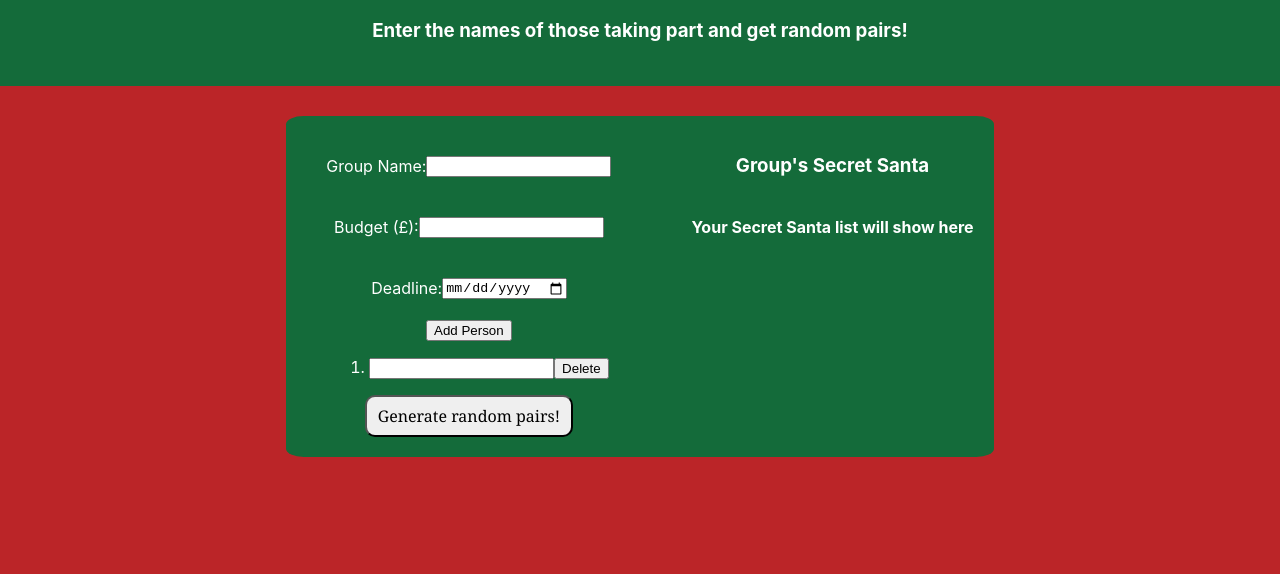
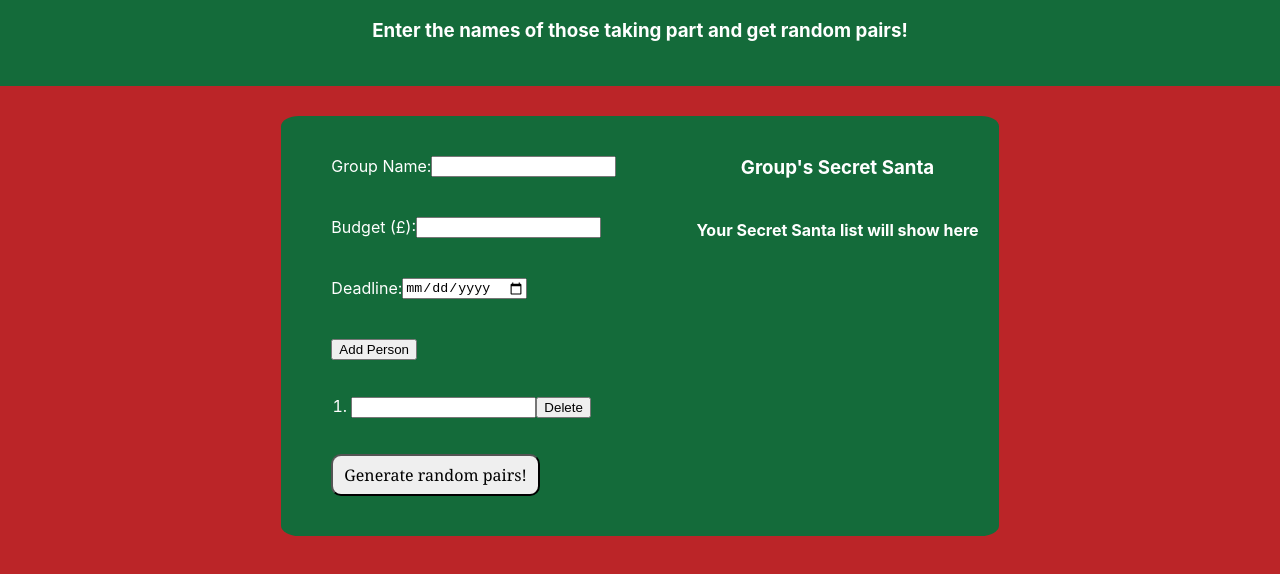
Before and after one commit to W1llB/Secret_Santa_Frontend, a React app in the folder secretsanta/: page / in a window 1280 px wide. Shown: the part 88-662 px from the top of the page. Built offline with nearby package versions, Linux system fonts and the light colour scheme.

Commit message:
aligned inputs

```diff
--- a/secretsanta/src/components/App/App.css
+++ b/secretsanta/src/components/App/App.css
@@ -38,9 +38,10 @@ body {
 .formContainer {
   display: flex;
   flex-direction: column;
-  align-items: center;
+  align-items: flex-start;
   justify-content: center;
   margin-right: 10px;
+  margin-left: 10px;
   padding: 20px;
   /* background-color: var(--primary-colour);
     border-radius: 5%; */
@@ -62,22 +63,27 @@ body {
   flex-direction: row;
   justify-content: center;
   align-items: center;
+  flex: 1 1 0px;
+  font-size: 1rem;
   padding: 10px;
   margin: 10px;
 }
 
-.particpantListItem {
+.listContainer {
   display: flex;
   flex-direction: row;
-  justify-content: space-around;
-  padding: 10px;
-  margin: 10px;
+  align-items: center;
+  justify-content: center;
+
+
 }
 
 .listHeader {
   display: flex;
   align-items: center;
   justify-content: center;
+  padding: 10px;
+  margin: 10px;
 }
 
 .cardComponent {
@@ -96,6 +102,8 @@ body {
   align-items: center;
   justify-content: center;
   flex: 1;
+  padding: 10px;
+  margin: 10px;
 }
 .generateButton {
   color: rgb(0, 0, 0);
--- a/secretsanta/src/components/GeneralForm/generalForm.js
+++ b/secretsanta/src/components/GeneralForm/generalForm.js
@@ -64,7 +64,7 @@ function GeneralForm({
         />
       </div>
 
-      <div>
+      <div className="listHeader">
         <button
           className="participantFormButtons"
           onClick={(e) => addMemberClick(e)}
@@ -72,7 +72,8 @@ function GeneralForm({
           Add Person
         </button>
       </div>
-      <ol className="listContainer">
+      <div className="listContainer">
+        <ol className="list">
           {Array.from(Array(count)).map((c, index) => {
             return (
               <ParticipantList
@@ -84,6 +85,7 @@ function GeneralForm({
             );
           })}
         </ol>
+      </div>
       <div className="generateButtonContainer">
         <button className="generateButton" onClick={(e) => handleClick(e)}>
           Generate random pairs!
```
Lines whose indentation alone changed are shown as unchanged.
